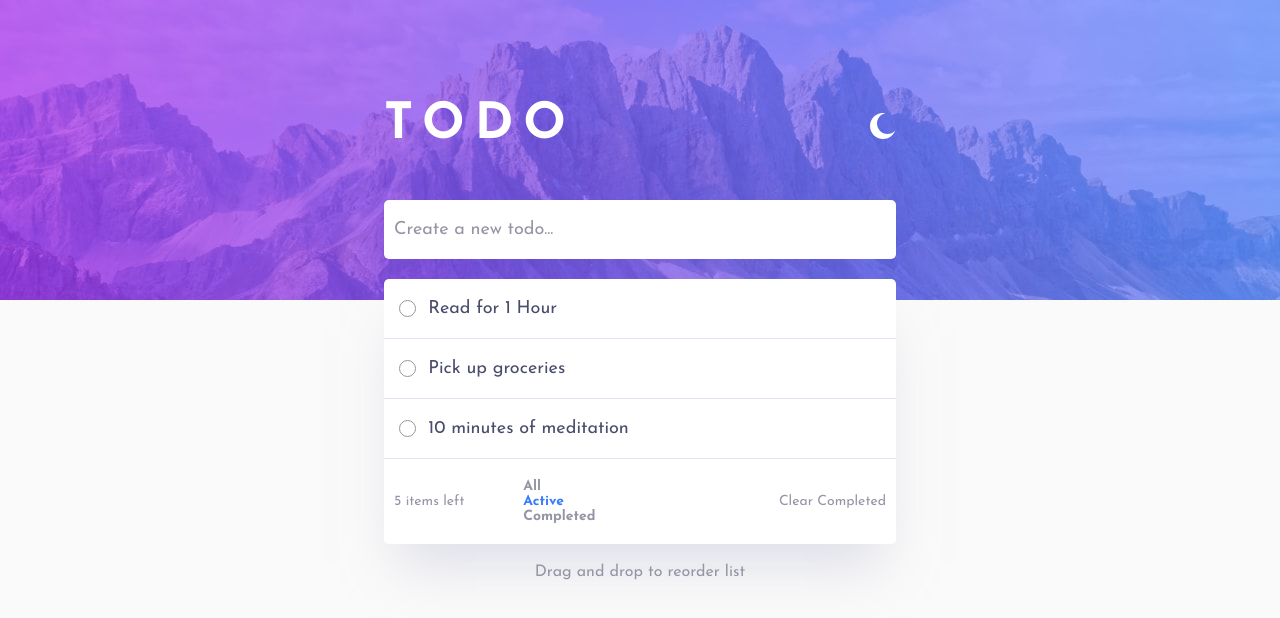
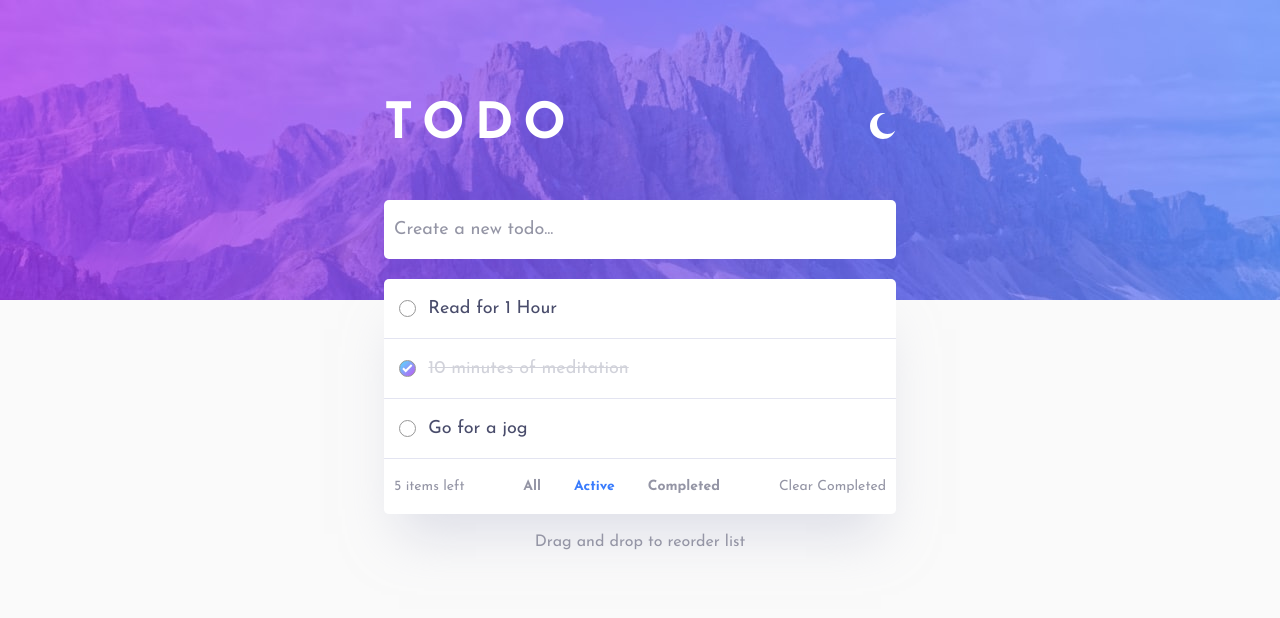
Before and after one commit to unbounce/pretty-todo-list, a React (Create React App) app: page / in a window 1280 px wide. Shown: the top 618 px of the page. Built offline with nearby package versions, Linux system fonts and the light colour scheme.

Commit message:
adding state to react

```diff
--- a/src/App.scss
+++ b/src/App.scss
@@ -73,5 +73,5 @@ form {
 
 .description {
   color: $grey-3;
-  margin-top: 2rem;
+  margin: 2rem 0;
 }
--- a/src/TodoList/TodoList.module.scss
+++ b/src/TodoList/TodoList.module.scss
@@ -8,6 +8,7 @@
     &__clear-all {
       cursor: pointer;
     }
+
     &__controls {
       display: flex;
       justify-content: space-between;
@@ -28,6 +29,7 @@
         font-weight: 800;
         flex: 0 0 40%;
         justify-content: space-between;
+        display: flex;
         span {
           display: inline-block;
         }
--- a/src/TodoList/index.js
+++ b/src/TodoList/index.js
@@ -1,17 +1,18 @@
-import React from "react";
+import React, {useState} from "react";
 import TodoListItem from '../TodoListItem';
 import styles from './TodoList.module.scss';
 
-const items = [
-    'Read for 1 Hour',
-    'Pick up groceries',
-    '10 minutes of meditation'
-]
+const TodoList = () => {
 
-const checklist = items.map((todoItem, index) => {
-    return <TodoListItem key={index} item={todoItem}></TodoListItem>
-})
-const TodoList = () => {
+    const [listOfItems, setListOfItems] = useState([
+        {description: 'Read for 1 Hour', completed: false},
+        {description: '10 minutes of meditation', completed: true},
+        {description: 'Go for a jog', completed: false}
+    ])
+
+    const checklist = listOfItems.map((todoItem, index) => {
+        return <TodoListItem key={index} item={todoItem.description} isCompleted={todoItem.completed}></TodoListItem>
+    })
     return (
         <ul className={styles["list"]}>
             {checklist}
--- a/src/TodoListItem/index.js
+++ b/src/TodoListItem/index.js
@@ -1,10 +1,10 @@
 import React, { useState } from 'react';
 import styles from './TodoListItem.module.scss';
 import checkIcon from '../assets/images/icon-check.svg'
-function TodoListItem({item}) {
+function TodoListItem({item, isCompleted}) {
     return (
             <li className={styles["list-item"]}>
-                <input type="checkbox" className={styles["list-item__checkbox"]} name="item-completed" value={item} />
+                <input type="checkbox" checked={isCompleted ? 'checked' : ''} className={styles["list-item__checkbox"]} name="item-completed" value={item} />
                     <img className={styles["check-icon"]} src={checkIcon}></img>
                     <span>{item}</span>
             </li>
```
